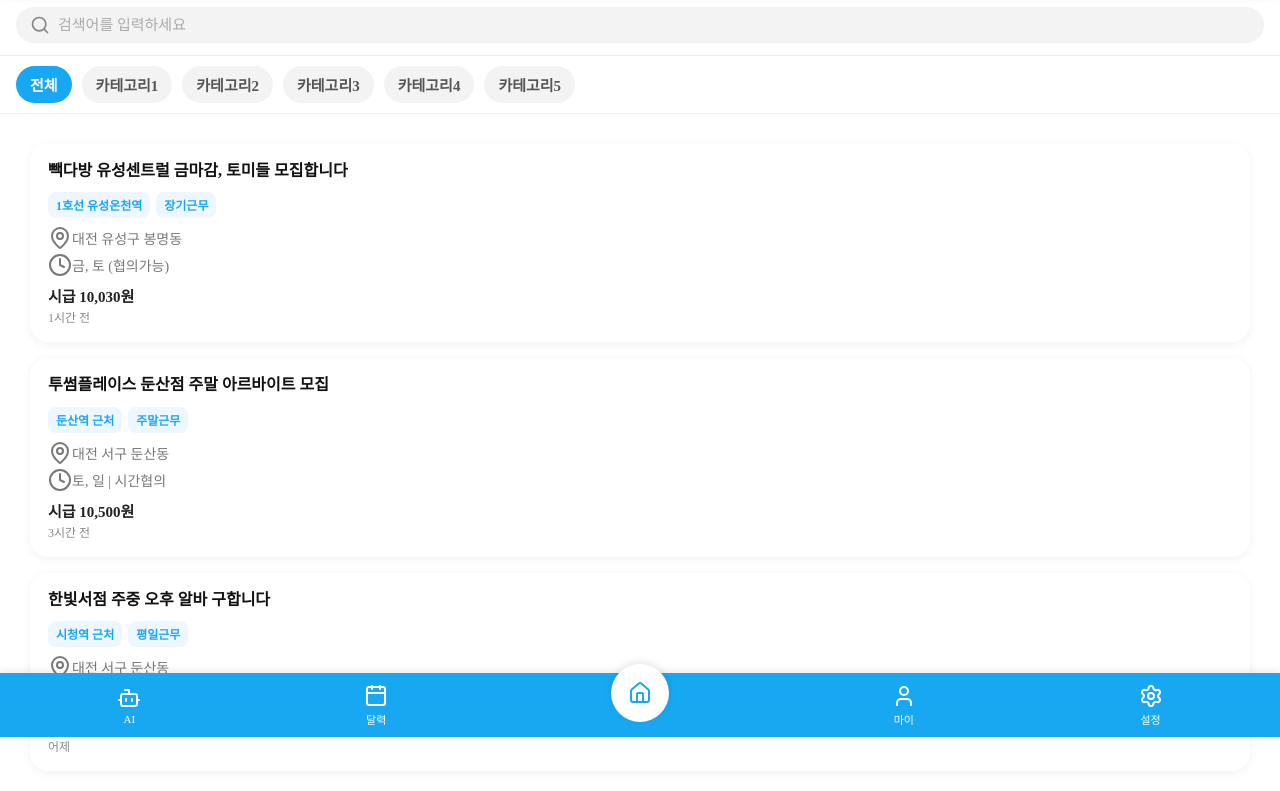
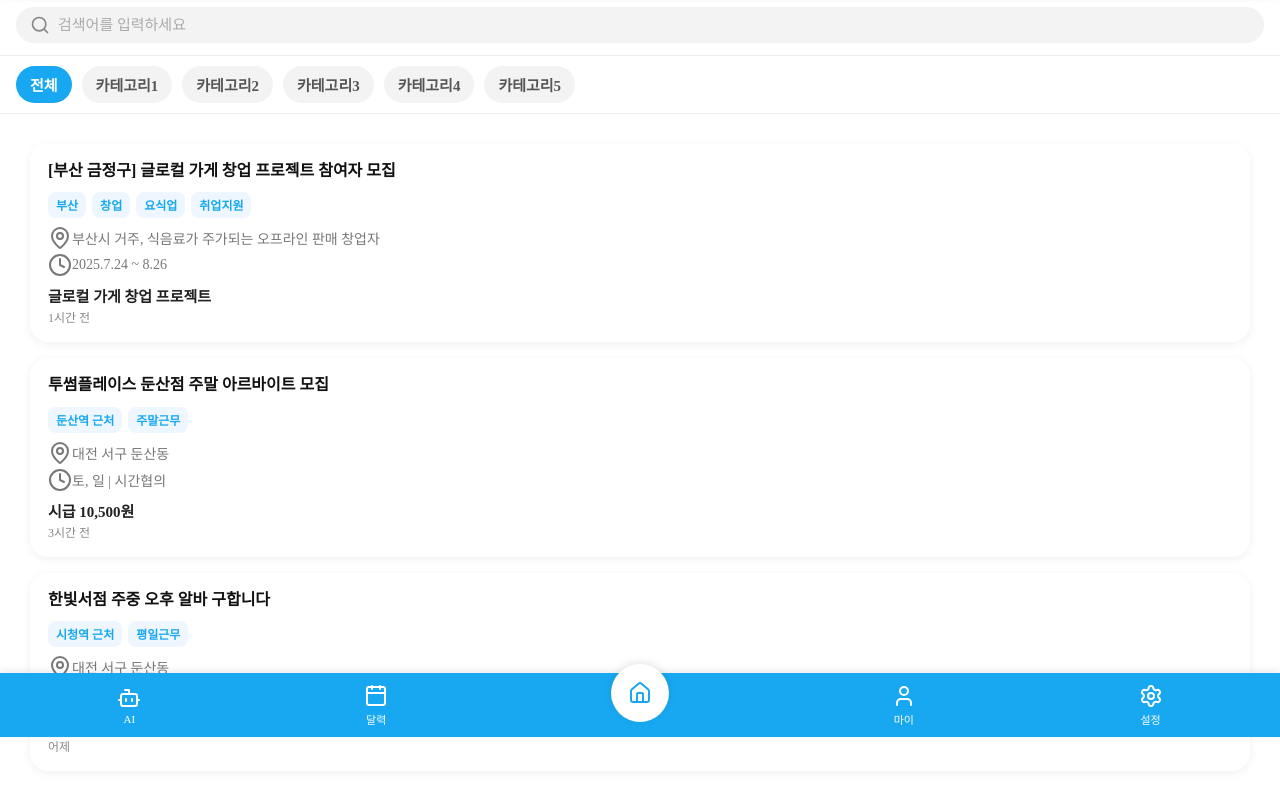
Before and after one commit to mckydot/creative_hanbit, a plain HTML site: page main.html in a window 1280 px wide. Shown: the part 63-854 px from the top of the page. Drawn offline with nearby package versions, Linux system fonts and the light colour scheme; a web font is replaced by a local one.

```diff
--- a/main.html
+++ b/main.html
@@ -52,16 +52,18 @@
         <section class="job-list">
             <!-- 카드 1 -->
             <article class="job-card">
-                <h3 class="job-title">빽다방 유성센트럴 금마감, 토미들 모집합니다</h3>
+                <h3 class="job-title">[부산 금정구] 글로컬 가게 창업 프로젝트 참여자 모집</h3>
                 <div class="job-tags">
-                    <span class="tag">1호선 유성온천역</span>
-                    <span class="tag">장기근무</span>
+                    <span class="tag">부산</span>
+                    <span class="tag">창업</span>
+                    <span class="tag">요식업</span>
+                    <span class="tag">취업지원</span>
                 </div>
                 <div class="job-info">
-                    <p><i data-lucide="map-pin"></i> 대전 유성구 봉명동</p>
-                    <p><i data-lucide="clock"></i> 금, 토 (협의가능)</p>
+                    <p><i data-lucide="map-pin"></i> 부산시 거주, 식음료가 주가되는 오프라인 판매 창업자</p>
+                    <p><i data-lucide="clock"></i> 2025.7.24 ~ 8.26</p>
                 </div>
-                <p class="job-pay">시급 <strong>10,030원</strong></p>
+                <p class="job-pay">글로컬 가게 창업 프로젝트</p>
                 <p class="job-date">1시간 전</p>
             </article>
 
```
Also changed, not shown: myPage.html (+11 -0 lines), register.html (+1 -1 lines), setting.html (+11 -0 lines).
